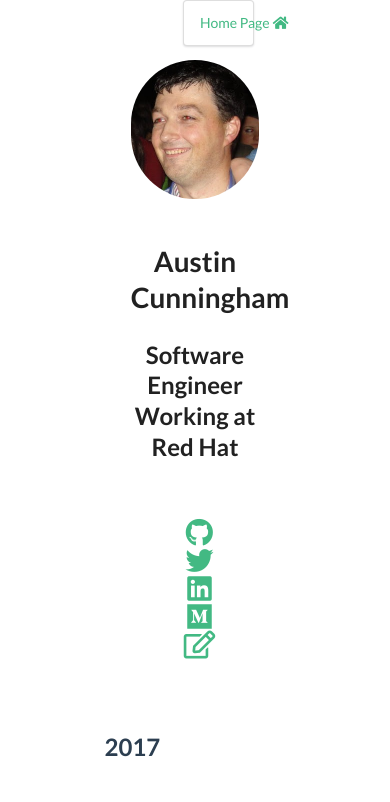
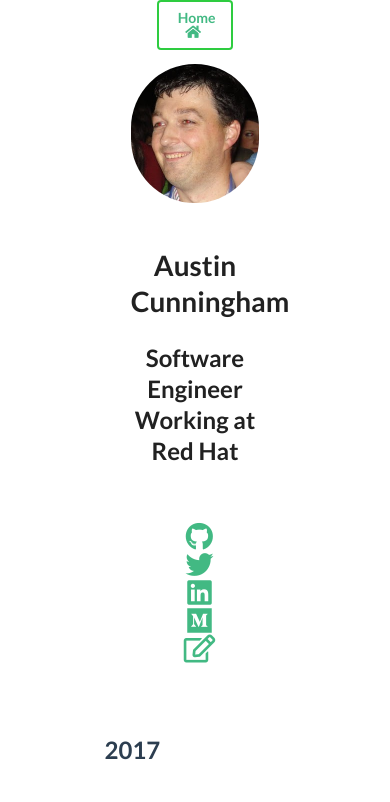
Before and after one commit to lydiacunningham/myblog, a Vue app: page / in a window 390 px wide. Shown: the top 802 px of the page. Built offline with nearby package versions, Linux system fonts and the light colour scheme.

Commit message:
fix home button render mobile

```diff
--- a/src/views/Bar.vue
+++ b/src/views/Bar.vue
@@ -1,12 +1,15 @@
 <template>
 <div class="bar">
     <div class="ui grid">
-      <div class="seven wide column"></div>
-      <div class="two wide column">
-        <div class="ui compact menu">
-          <a class="item"><router-link to="/"> Home Page <i class="home icon"></i></router-link> </a>
-        </div>
+      <div class="six wide column"></div>
+      <div class="four wide column">
+        <router-link to="/">
+          <button class="ui fluid inverted green button">
+            <a class="item">Home <i class="home icon"></i> </a>
+          </button>
+        </router-link>
       </div>
+      <div class="six wide column"></div>
     </div>
 </div>
 </template>
```
